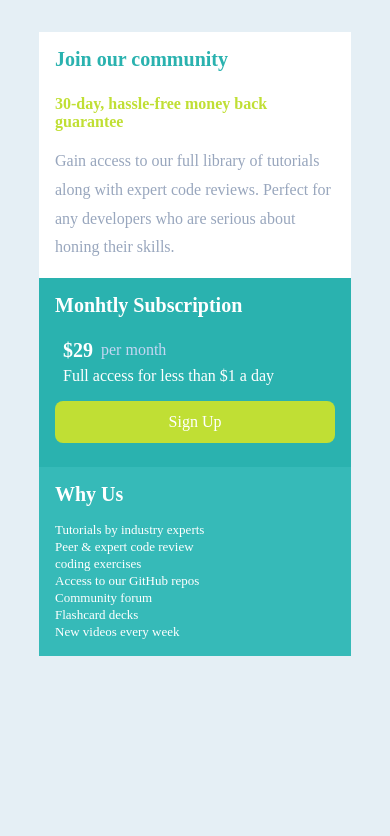
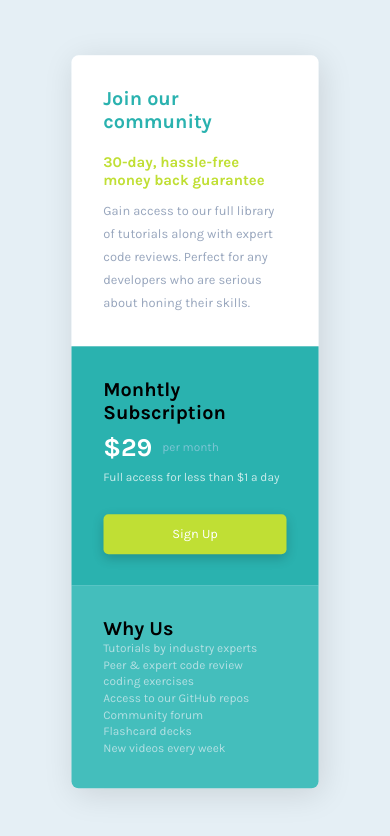
Before and after one commit to Enis67/Frontend-Mentor-Single-Price-Grid-Component, a plain HTML site: page index.html in a window 390 px wide. Drawn offline with Linux system fonts and the light colour scheme.

Commit message:
css updated!
hey there!

changed majority of the css code
and also added media query ( not accurate but somewhat works!)

```diff
--- a/styles/styles.css
+++ b/styles/styles.css
@@ -1,133 +1,253 @@
-*{
+@import url("https://fonts.googleapis.com/css2?family=Karla:wght@400;700&display=swap");
+* {
+   padding: 0;
    margin: 0;
-    padding: 0;
    box-sizing: border-box;
-    font-size: 16px;
+}
+
+html {
+   font-size: 62.5%;
 }
 
 /* this is from 0px to 768px (trying my best) */
-body{
-    background-color:hsl(204, 43%, 93%);
+
+body {
+   background-color: hsl(204, 43%, 93%);
+   font-family: "Karla", sans-serif;
+   /* font-size: 16px; */
 }
 
-main{
-    min-height: 100vh;
-    display: flex;
-    justify-content: center;
-    max-width: 100vh;
+main {
+   /* min-height: 80vh; */
+   max-width: 38%;
+
+   position: absolute;
+   top: 50%;
+   left: 50%;
+   transform: translate(-50%, -50%);
+   box-shadow: 3px 6px 32px 0 rgba(0, 0, 0, 0.116);
+   border-radius: 7px;
 }
 
-.article{
-    width: 80%;
+.article {
+   /* width: 80%; */
+   display: grid;
+   grid-template-columns: 1fr;
 }
 
-h1{
+/* h1 {
    padding: 1rem;
    font-size: 20px;
    color: white;
    white-space: nowrap;
+} */
 
+h2 {
+   font-weight: 700;
 }
 
-h2{
-    padding: 0.5rem 1rem 0 1rem;
+.card-one {
+   background-color: #fff;
+   grid-column: 1/-1;
+   border-top-right-radius: 7px;
+   border-top-left-radius: 7px;
+   display: flex;
+   flex-direction: column;
+   gap: 10px;
+
+   padding: 3.2rem;
+}
+
+.card-one h1 {
+   color: hsl(179, 62%, 43%);
+   font-size: 2rem;
+   padding-bottom: 1rem;
+   font-weight: 700;
+}
+
+.card-one h2 {
+   font-weight: 700;
    color: hsl(71, 73%, 54%);
 }
 
-.card-one{
-    background-color: #fff;
-}
-.card-one p{
-    padding: 1rem;
+.card-one p {
+   /* padding: 1rem; */
    color: hsl(218, 22%, 67%);
    font-weight: 400;
    line-height: 1.8;
+
+   /* width: 96%; */
+   font-size: 1.3rem;
 }
 
-.card-one h1{
-    color: hsl(179, 62%, 43%);
-    margin-top: 2rem;
+.card-columns {
+   grid-column: 1/-1;
+   display: grid;
+   grid-template-columns: 1fr 1fr;
+   border-bottom-left-radius: 7px;
+   border-bottom-right-radius: 7px;
 }
 
-.card-two{
-    background-color: hsl(179, 62%, 43%)
+.card-two {
+   background-color: hsl(179, 62%, 43%);
+   border-bottom-left-radius: 7px;
+
+   padding: 3.2rem;
+
+   display: flex;
+   flex-direction: column;
+   gap: 8px;
 }
 
-
-
-
-.card-two h1{
-    padding-bottom: 1rem;
+.card-two h2 {
+   /* padding-bottom: 1rem; */
+   color: hsl(204, 43%, 93%);
+   font-weight: 400;
+   padding-bottom: 4px;
 }
-.card-two .price{
+.card-two .price {
    display: flex;
    align-items: center;
-
+   gap: 10px;
 }
 
-.card-two .price .month{
-    color:hsl(217, 66%, 86%);
-    padding: 0.5rem;
-    margin-bottom: 0
+.price .month {
+   color: hsla(217, 66%, 86%, 0.534);
+   font-size: 1.2rem;
+   font-weight: 400;
+   /* padding: 0.5rem; */
+   /* margin-bottom: 0; */
 }
-.card-two .price .dollar{
-    font-size: 20px;
-    color: white;
+.price .dollar {
+   font-size: 2.6rem;
+   color: rgb(255, 255, 255);
    font-weight: 700;
-    margin-bottom: 0;
+   /* margin-bottom: 0; */
 }
-.card-two p{
-    color: white;
-    margin-bottom: 1rem;
-    padding: 0 0 0 1.5rem;
+.card-two p {
+   color: rgba(255, 255, 255, 0.747);
+   font-size: 1.2rem;
+   /* margin-bottom: 7px; */
+   /* padding: 0 0 0 1.5rem; */
 }
 
+.btn-background p {
+   margin-bottom: 3rem;
+}
 
-.btn{
+.btn {
    background-color: hsl(71, 73%, 54%);
    text-decoration: none;
-    display: block;
+   display: inline-block;
    text-align: center;
-    padding: 0.75rem 0;
+   width: 18.5rem;
+   height: 4rem;
+   /* padding: 12px 72px; */
    color: white;
-    margin: 0 auto;
-    white-space: nowrap;
-    border-radius: 0.5rem;
-    width: 90%;
-    max-width: 300px;
-    box-shadow: inset;
+   /* margin: 0 auto; */
+   /* white-space: nowrap; */
+   border-radius: 5px;
+   /* width: 90%; */
+   /* max-width: 300px; */
+   /* box-shadow: inset; */
+   font-size: 1.3rem;
+   padding-top: 12px;
+
+   box-shadow: 0 4px 12px rgba(0, 0, 0, 0.192);
 }
 
-.btn-background{
+/*
+.btn-background {
    padding-bottom: 1.5rem;
+} */
+
+.card-three {
+   background-color: rgba(54, 186, 184, 0.918);
+   border-bottom-right-radius: 7px;
+
+   padding: 3.2rem;
 }
 
-.card-three{
-    background-color: hsl(179, 55%, 47%);
+.card-three h2 {
+   color: hsl(204, 43%, 93%);
+   padding-bottom: 2rem;
 }
 
-.card-three p{
-    color: white;
-    font-size: 13px;
-    padding: 0 0 1rem 1rem;
-    line-height: 1.3
+.card-three p {
+   /* width: 85%; */
+   color: rgba(229, 239, 245, 0.692);
+
+   font-size: 1.2rem;
+   font-weight: 400;
+   /* padding: 0 0 1rem 1rem; */
+   line-height: 1.4;
 }
 
-
-
-@media(min-width: 800px){
-    .card-columns{
+/* @media (min-width: 800px) {
+   .card-columns {
       display: flex;
       min-width: 100%;
-
    }
-    .card-two{
+   .card-two {
       width: 50%;
    }
-    .card.card-three{
-        width: 100%
+   .card.card-three {
+      width: 100%;
    }
-    .card-one p{
+   .card-one p {
       padding-right: 5rem;
    }
+} */
+
+@media (max-width: 75em) {
+   html {
+      font-size: 56.25%;
    }
+}
+
+@media (max-width: 68em) {
+   html {
+      font-size: 72.5%;
+   }
+
+   main {
+      max-width: 32%;
+   }
+
+   .card-columns {
+      grid-template-columns: 1fr;
+   }
+
+   .card-two {
+      border-bottom-left-radius: 0;
+   }
+
+   .card-three {
+      border-bottom-left-radius: 7px;
+   }
+}
+
+@media (max-width: 56em) {
+   html {
+      font-size: 68%;
+   }
+   main {
+      max-width: 68%;
+   }
+}
+
+@media (max-width: 39em) {
+   html {
+      font-size: 62%;
+   }
+}
+
+@media (max-width: 24em) {
+   html {
+      font-size: 36%;
+   }
+
+   .btn {
+      padding-top: 6px;
+   }
+}
```
Lines whose indentation alone changed are shown as unchanged.
